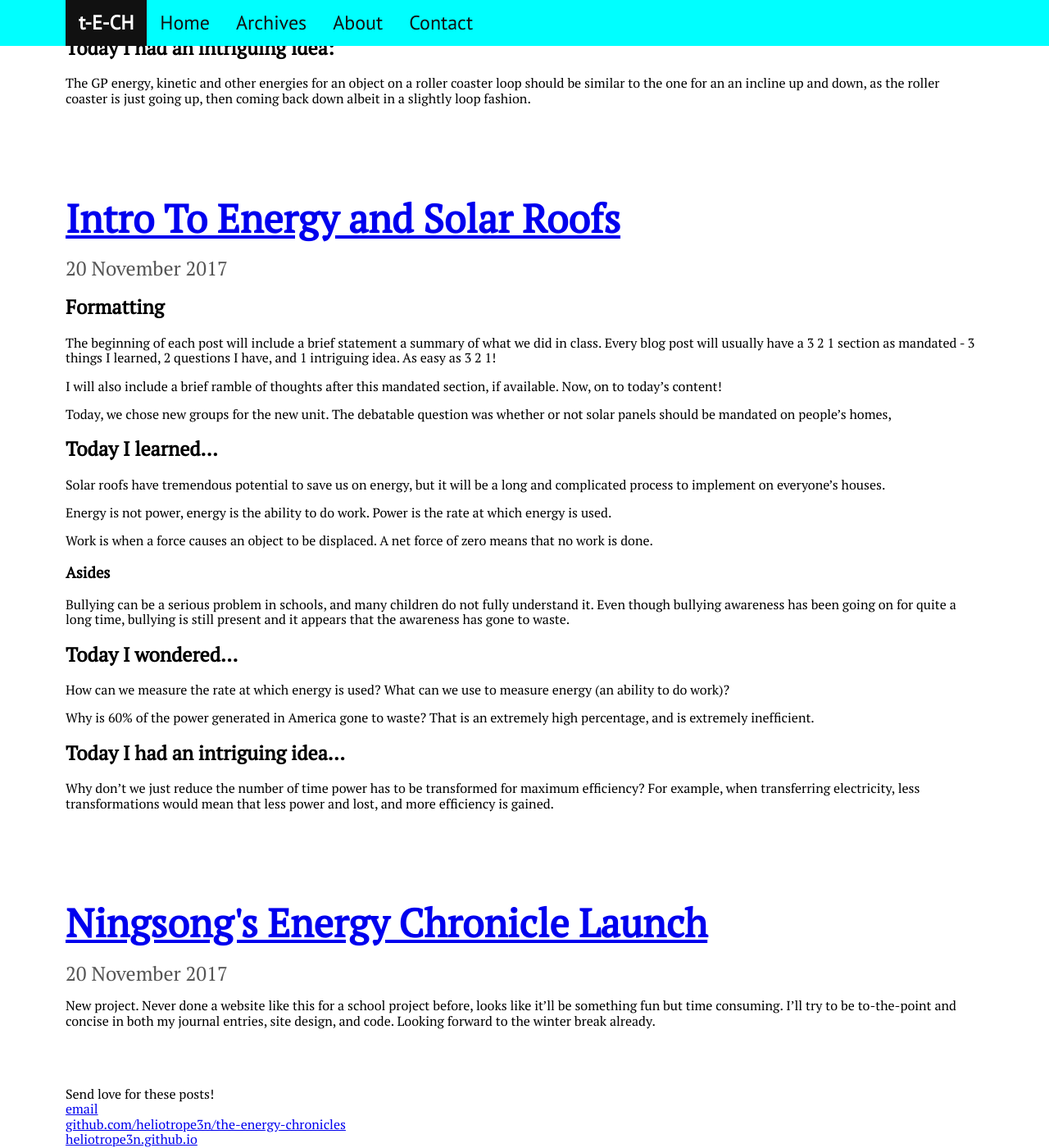
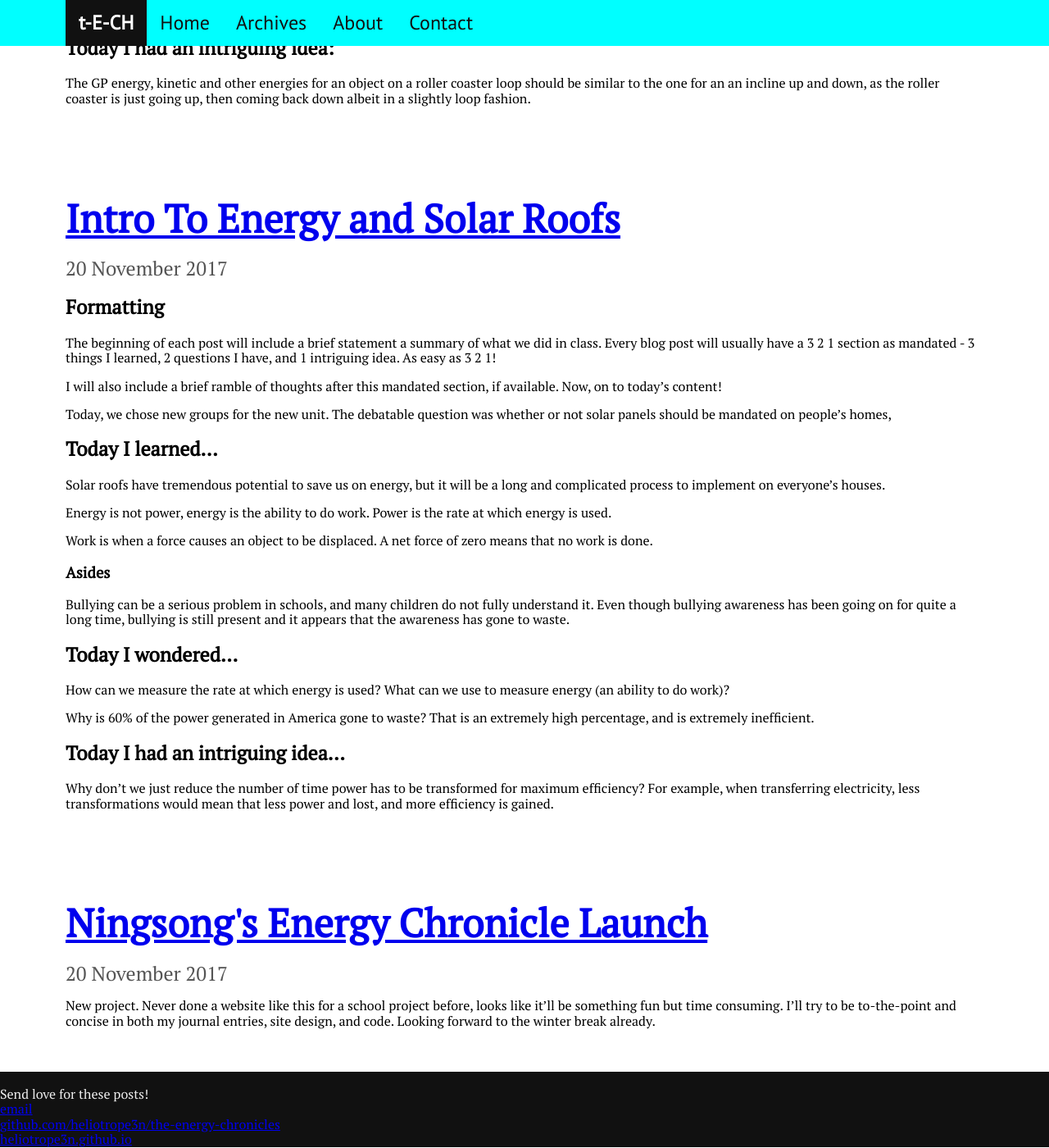
Before and after one commit to heliotrope3n/the-energy-chronicles, a Jekyll site: the page built from index.html, in a window 1280 px wide and 1400 px high, scrolled down 2782 px. Shown: the whole window at 82% size. Built offline with Jekyll 4.4.1, drawn with Linux system fonts in a browser that asks for light colours; nearby versions of some CDN libraries.

Commit message:
black footer

```diff
--- a/_layouts/default.html
+++ b/_layouts/default.html
@@ -28,6 +28,7 @@
                 {{ content }}
 
             </div><!-- /.container -->
+            </div>
             <footer>
                 <br/>
                 <ul>
@@ -37,7 +38,7 @@
                     <li><a href="https://heliotrope3n.github.io">heliotrope3n.github.io</a></li>
                 </ul>
             </footer>
-        </div>
+
         <script src="https://ajax.googleapis.com/ajax/libs/jquery/3.2.1/jquery.min.js"></script>
         <script>
             $(document).ready(function() {
--- a/css/style.css
+++ b/css/style.css
@@ -112,3 +112,9 @@ nav {
     color: #555555;
     font-size: 1.5em;
 }
+
+footer {
+    width: 100%;
+    background-color: #111111;
+    color: #EEEEEE;
+}
```
